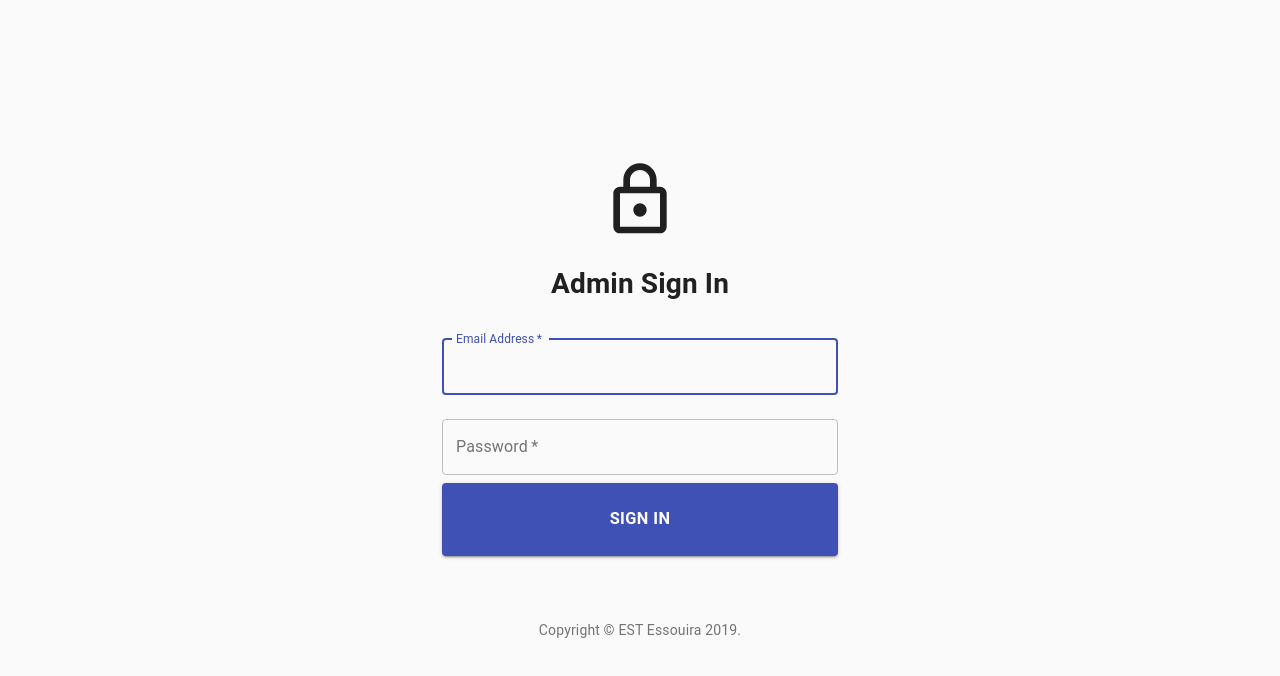
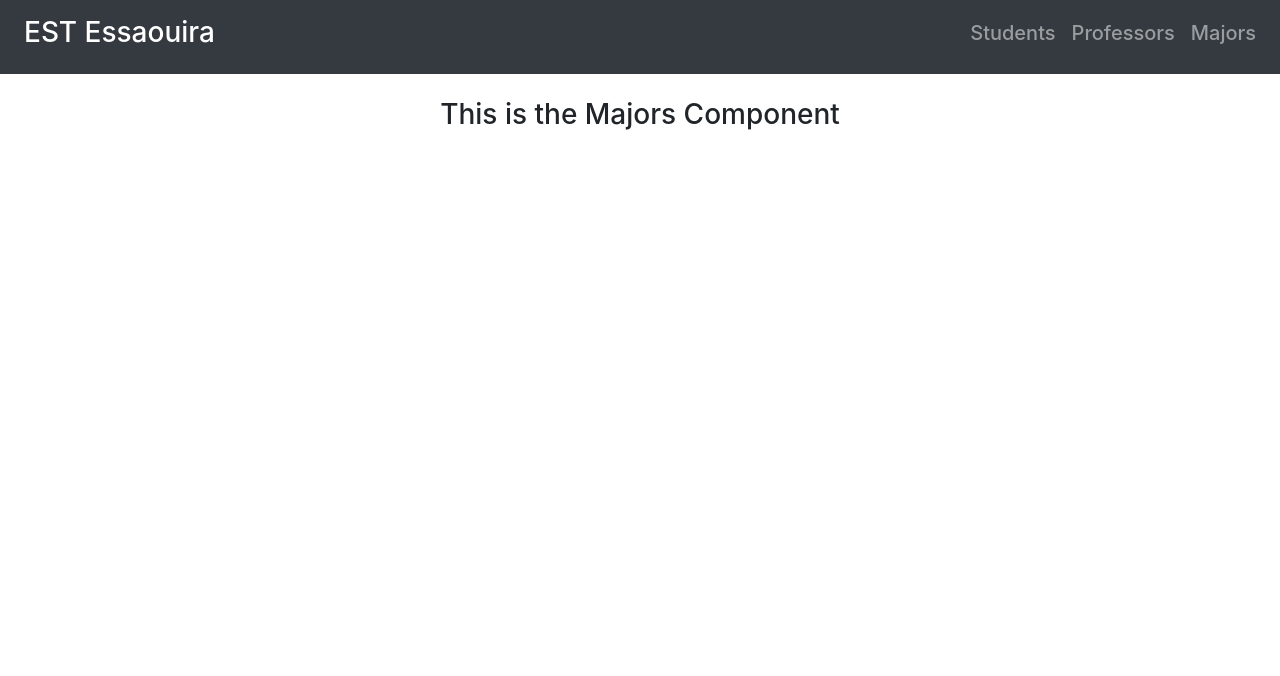
Before and after one commit to aissamouajib/mern-students-manager, a React (Create React App) app: page /majors in a window 1280 px wide. Shown: the top 676 px of the page. Built offline with nearby package versions, Linux system fonts and the light colour scheme; the HTML template or start-up script is replaced by a standard one.

Commit message:
Added a Navbar

```diff
--- a/src/App.js
+++ b/src/App.js
@@ -14,14 +14,16 @@ class App extends Component {
   }
 
   render() {
-    const app = this.state.loggedIn ?
-      <Home/> :
-      <Login signIn={() => this.setState({loggedIn: true,})}/>;
+    // const app = this.state.loggedIn ?
+    //   <Home/> :
+      // <Login signIn={() => this.setState({loggedIn: true,})}/>;
+
+    const app = <Home/>
     return (
         <div className="App">
           {app}
         </div>
-    )
+    );
   }
 }
 
--- a/src/components/home.component.js
+++ b/src/components/home.component.js
@@ -1,11 +1,24 @@
 import React, { Component } from 'react';
-import { Link } from 'react-router-dom';
+import "bootstrap/dist/css/bootstrap.min.css";
 import { BrowserRouter as Router, Route } from 'react-router-dom'
+
+import Navbar from './navbar.component';
+import Students from './students.component';
+import Professors from './professors.component';
+import Majors from './marjors.component';
 
 export default class Home extends Component{
     render(){
         return (
-            <h1>Welcome to the home page</h1>
+            <Router>
+                <Navbar />
+                <br/>
+                <div className="container">
+                    <Route path="/students" component={Students} />
+                    <Route path="/professors" component={Professors} />
+                    <Route path="/majors" component={Majors} />
+                </div>
+            </Router>
         );
     }
 }
--- /dev/null
+++ b/src/components/marjors.component.js
@@ -0,0 +1,12 @@
+import React, { Component } from 'react';
+
+
+export default class Majors extends Component {
+  render() {
+    return (
+      <div>
+        <h3>This is the Majors Component</h3>
+      </div>
+    );
+  }
+}
--- a/src/components/navbar.component.js
+++ b/src/components/navbar.component.js
@@ -6,14 +6,24 @@ export default class Navbar extends Component {
 
     render() {
         return (
-            <nav className="navbar navbar-dark bg-dark navbar-expand-lg">
-                <div className="collpase navbar-collapse">
-                        <ul className="navbar-nav mr-auto">
+            <nav class="navbar navbar-expand-md navbar-dark bg-dark">
+                <div class="navbar-collapse collapse w-100 order-1 order-md-0 dual-collapse2">
+                    <ul class="navbar-nav mr-auto">
+                        <li class="nav-item active">
+                            <a class="nav-link" href="#"><h3>EST Essaouira</h3></a>
+                        </li>
+                    </ul>
+                </div>
+                <div class="navbar-collapse collapse w-100 order-3 dual-collapse2">
+                    <ul class="navbar-nav ml-auto">
                         <li className="navbar-item">
-                            <Link to="/login" className="nav-link">Login</Link>
+                            <Link to="/students" className="nav-link"><h5>Students</h5></Link>
                         </li>
                         <li className="navbar-item">
-                            <Link to="/register" className="nav-link">Register</Link>
+                            <Link to="/professors" className="nav-link"><h5>Professors</h5></Link>
+                        </li>
+                        <li className="navbar-item">
+                            <Link to="/majors" className="nav-link"><h5>Majors</h5></Link>
                         </li>
                     </ul>
                 </div>
--- /dev/null
+++ b/src/components/professors.component.js
@@ -0,0 +1,12 @@
+import React, { Component } from 'react';
+
+
+export default class Professors extends Component {
+  render() {
+    return (
+      <div>
+        <h3>This is the Professors Component</h3>
+      </div>
+    );
+  }
+}
--- /dev/null
+++ b/src/components/students.component.js
@@ -0,0 +1,12 @@
+import React, { Component } from 'react';
+
+
+export default class Students extends Component {
+  render() {
+    return (
+      <div>
+        <h3>This is the Students Component</h3>
+      </div>
+    );
+  }
+}
```
